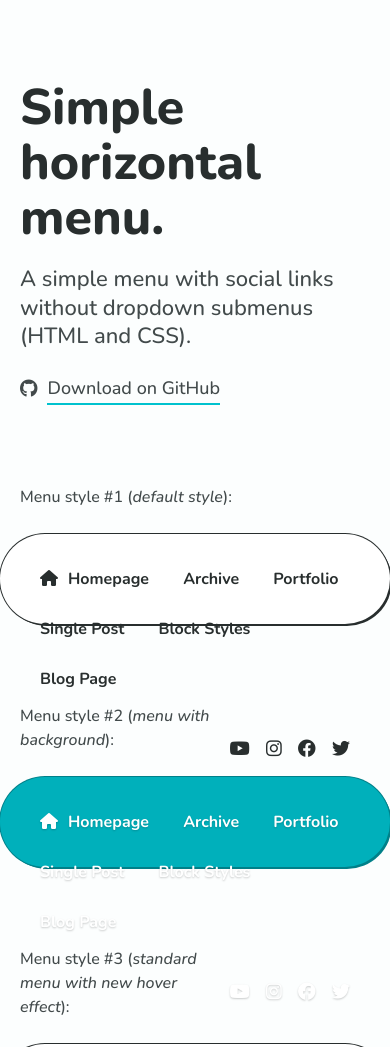
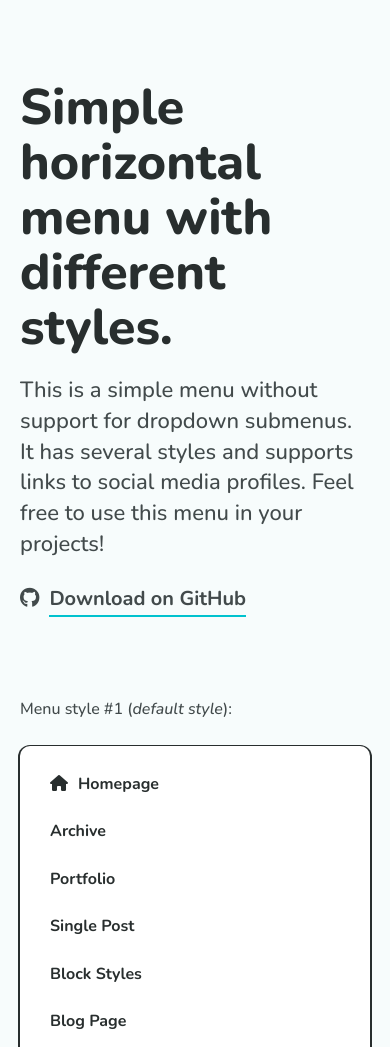
Before and after one commit to alexey-trofimov/simple-menu, a plain HTML site: page index.html in a window 390 px wide. Shown: the top 1047 px of the page. Drawn offline with nearby package versions, Linux system fonts and the light colour scheme.

Commit message:
Added responsive styles

```diff
--- a/css/style.css
+++ b/css/style.css
@@ -22,8 +22,22 @@ Some common styles
 
 /* body */
 body {
-	background-color: #fcfefe;
+	background-color: #f7fcfc;
 	font-family: 'Nunito', sans-serif;
+}
+
+/* screen reader text (text meant only for screen readers) */
+.screen-reader-text {
+	border: 0;
+	clip: rect(1px, 1px, 1px, 1px);
+	clip-path: inset(50%);
+	height: 1px;
+	margin: -1px;
+	overflow: hidden;
+	padding: 0;
+	position: absolute;
+	width: 1px;
+	overflow-wrap: normal !important;
 }
 
 /* container */
@@ -43,6 +57,7 @@ body {
 
 /* page title (h1) */
 .mw-page-title {
+	max-width: 730px;
 	margin: 0 0 20px;
 	font-size: 50px;
 	font-weight: 800;
@@ -52,10 +67,11 @@ body {
 
 /* page description (p) */
 .mw-page-description {
+	max-width: 730px;
 	margin: 0 0 20px;
 	font-size: 22px;
 	font-weight: 500;
-	line-height: 1.3;
+	line-height: 1.4;
 	color: #424a4b;
 }
 
@@ -63,9 +79,9 @@ body {
 .mw-download-link {
 	display: inline-block;
 	padding: 5px 0;
-	font-size: 18px;
-	font-weight: 500;
-	line-height: 1.35;
+	font-size: 20px;
+	font-weight: 700;
+	line-height: 1.4;
 	text-decoration: none;
 	color: #424a4b;
 }
@@ -76,9 +92,6 @@ body {
 }
 .mw-download-link i {
 	margin-right: 10px;
-	font-size: 18px;
-	position: relative;
-	top: 1px;
 }
 .mw-download-link .mw-text {
 	position: relative;
@@ -105,7 +118,7 @@ body {
 .mw-menu-label {
 	font-size: 16px;
 	font-weight: 500;
-	line-height: 1.5;
+	line-height: 1.45;
 	color: #424a4b;
 }
 
@@ -116,7 +129,7 @@ body {
 	position: relative;
 	font-size: 16px;
 	font-weight: 400;
-	line-height: 1.5;
+	line-height: 1.45;
 	color: #424a4b;
 }
 .mw-page-footer::before {
@@ -127,7 +140,7 @@ body {
 	left: 20px;
 	width: calc(100% - 40px);
 	height: 1px;
-	background-color: #e6eaea;
+	background-color: #e0e6e7;
 }
 .mw-page-footer p {
 	margin: 0 0 20px;
@@ -152,6 +165,11 @@ body {
 	margin-right: 3px;
 	margin-left: 3px;
 }
+
+/* responsive styles (header, footer, etc.) */
+
+/*  */
+
 
 
 /*
@@ -298,7 +316,7 @@ Menu
 	content: '';
 	display: block;
 	position: absolute;
-	bottom: 9px;
+	bottom: 8px;
 	left: 15px;
 	width: calc(100% - 30px);
 	height: 2px;
@@ -330,3 +348,68 @@ Menu
 .mw-menu.mw-with-background.mw-hover-border-bottom .mw-menu-items li a::after {
 	background-color: #f3f6f6;
 }
+
+/* menu: responsive styles */
+
+/* 1000px */
+@media (max-width: 1000px) {
+
+	/* menu container */
+	.mw-menu {
+		max-width: 400px;
+		height: auto;
+		margin-right: 0;
+		margin-left: 0;
+		padding: 15px;
+		border-radius: 10px;
+		box-shadow: 0 1px 0 2px #282e2e;
+	}
+
+	/* menu list */
+	.mw-menu-list {
+		margin: 0 0 15px;
+	}
+	.mw-menu .mw-menu-list:last-child {
+		margin-bottom: 0;
+	}
+	.mw-menu-list li {
+		display: block;
+		white-space: normal;
+	}
+	.mw-menu-list li a {
+		display: block;
+		line-height: 1.4;
+		border-radius: 10px;
+	}
+
+	/* menu items */
+	.mw-menu-items {
+		float: none;
+	}
+	.mw-menu-items li {
+		margin-bottom: 1px;
+	}
+	.mw-menu-items li:last-child {
+		margin-bottom: 0;
+	}
+	.mw-menu-items li a {
+		padding: 12px 15px;
+	}
+
+	/* social links */
+	.mw-social-links {
+		float: none;
+		margin: 0 0 0 5px;
+	}
+	.mw-social-links li {
+		display: inline-block;
+		margin-right: 5px;
+	}
+	.mw-social-links li a {
+		padding: 10px;
+		font-size: 20px;
+	}
+
+	/* ** END ** */
+
+}
--- a/index.html
+++ b/index.html
@@ -36,16 +36,20 @@
 
 <!-- page header -->
 <header class="mw-page-header mw-container">
-	<h1 class="mw-page-title">Simple horizontal menu.</h1>
-	<p class="mw-page-description">A simple menu with social links without dropdown submenus (HTML and CSS).</p>
+	<h1 class="mw-page-title">Simple horizontal menu with different styles.</h1>
+	<p class="mw-page-description">This is a simple menu without support for dropdown submenus. It has several styles and supports links to social media profiles. Feel free to use this menu in your projects!</p>
 	<a href="#" target="_blank" rel="noopener noreferrer" class="mw-download-link">
 		<i class="fa-brands fa-github"></i><span class="mw-text">Download on GitHub</span>
 	</a>
 </header>
 <!-- end: page header -->
 
+<!-- main container -->
+<main class="mw-container">
+	<h2 class="screen-reader-text">Menu demos:</h2>
+
 	<!-- menu label -->
-<div class="mw-menu-label mw-container">Menu style #1 (<em>default style</em>):</div>
+	<div class="mw-menu-label">Menu style #1 (<em>default style</em>):</div>
 
 	<!-- menu (style 1: default style) -->
 	<nav class="mw-menu mw-border-box">
@@ -71,7 +75,7 @@
 	<!-- end: menu (style 1) -->
 
 	<!-- menu label -->
-<div class="mw-menu-label mw-container">Menu style #2 (<em>menu with background</em>):</div>
+	<div class="mw-menu-label">Menu style #2 (<em>menu with background</em>):</div>
 
 	<!-- menu (style 2: menu with background) -->
 	<nav class="mw-menu mw-border-box mw-with-background"><!-- * Add the "mw-with-background" class to apply the style. * -->
@@ -97,7 +101,7 @@
 	<!-- end: menu (style 2) -->
 
 	<!-- menu label -->
-<div class="mw-menu-label mw-container">Menu style #3 (<em>standard menu with new hover effect</em>):</div>
+	<div class="mw-menu-label">Menu style #3 (<em>standard menu with new hover effect</em>):</div>
 
 	<!-- menu (style 3: second type of hover effect) -->
 	<nav class="mw-menu mw-border-box mw-hover-border-bottom"><!-- * Add the "mw-hover-border-bottom" class to apply the new hover effect. * -->
@@ -123,7 +127,7 @@
 	<!-- end: menu (style 3) -->
 
 	<!-- menu label -->
-<div class="mw-menu-label mw-container">Menu style #4 (<em>menu with background and new hover effect</em>):</div>
+	<div class="mw-menu-label">Menu style #4 (<em>menu with background and new hover effect</em>):</div>
 
 	<!-- menu (style 4: menu with background and new hover effect) -->
 	<nav class="mw-menu mw-border-box mw-with-background mw-hover-border-bottom"><!-- * You need to add two new classes to apply styles: "mw-with-background" and "mw-hover-border-bottom". * -->
@@ -148,6 +152,9 @@
 	</nav>
 	<!-- end: menu (style 4) -->
 
+</main>
+<!-- end: main container -->
+
 <!-- page footer -->
 <footer class="mw-page-footer mw-container">
 	<p><a href="https://minimalweb.net/" target="_blank" rel="noopener noreferrer">Minimalweb.net</a> | Made with <i class="fa-regular fa-heart fa-beat"></i> in 2023. Thank you for your interest! Please follow me: <a href="https://www.youtube.com/@MinimalWebDev" target="_blank" rel="noopener noreferrer">YouTube (<em>Minimal Web Dev</em>)</a>, <a href="https://github.com/alexey-trofimov" target="_blank" rel="noopener noreferrer">GitHub (<em>Alexey Trofimov</em>)</a>.</p>
```
Lines whose indentation alone changed are shown as unchanged.
